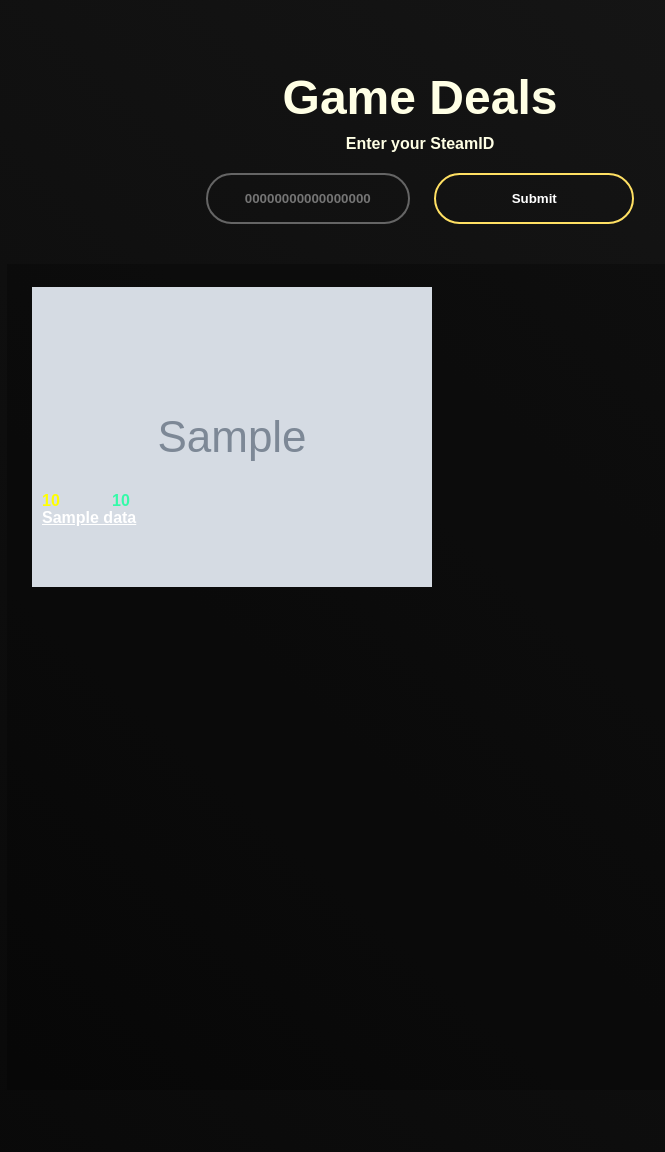
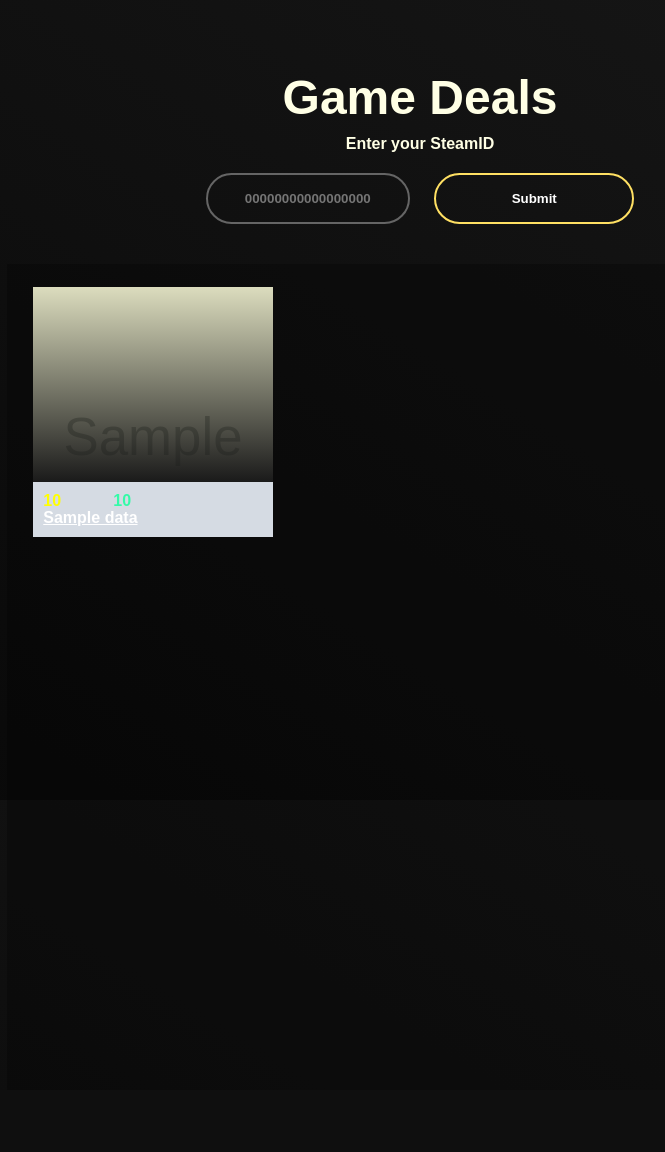
Before and after one commit to blazer2dev/steam-wishlist-viewer, a Flask app: template templates/index.html in a window 1280 px wide. Shown: the whole page, without its empty margins (220-885 px from the left). After the commit the page ends 537 px from the top, so only its background shows below. Run offline with Flask 3, Linux system fonts and the light colour scheme; the template is opened without the code that fills it: most values are stand-ins (such as "Sample title", 1, 10 or a date in 2020); grey boxes marked "Sample" are stand-in pictures; parts of the project's set-up code (start-up, migrations or seed data) failed here and were passed over.

Commit message:
Proper Background Gradient

```diff
--- a/static/css/style.css
+++ b/static/css/style.css
@@ -4,10 +4,10 @@
     font-family: sans-serif;
 }
 
-body,
-html {
+body {
     background-image: linear-gradient(to bottom left, rgb(23, 23, 23), rgb(8, 8, 8));
-    height: 120%;
+    background-attachment: fixed;
+    height: 100%;
 }
 
 .content {
@@ -70,9 +70,10 @@ html {
     top: 20px;
 
     background-color: rgba(0, 0, 0, 0.267);
-    height: 100vh;
     margin: auto;
+    min-height: 100vh;
     padding: 1%;
+    overflow: auto;
     max-width: 800px;
 }
 
@@ -80,9 +81,10 @@ html {
     background-color: rgba(255, 255, 255, 0.063);
     width: 30%;
     height: 250px;
-    margin: 1.3% 1.5%;
+    margin: 1.3% 1.66%;
     float: left;
     position: relative;
+    overflow: hidden;
 }
 
 .deal_container span {
@@ -111,8 +113,23 @@ html {
 }
 
 .deal_banner {
-    background-image: linear-gradient(to bottom, rgb(35, 35, 35), rgb(14, 14, 14));
     width: 100%;
-    height: 77%;
+    height: 78%;
     margin: auto;
+    display: flex;
+    justify-content: center;
 }
+
+.deal_gradient {
+    position: relative;
+    background-image: linear-gradient(to bottom, rgba(236, 224, 99, 0.289), rgba(26, 26, 26));
+    width: 100%;
+    height: 100%;
+    z-index: 1;
+}
+
+.deal_banner img {
+    position: absolute;
+    display: block;
+    transform: scale(1.2);
+}
--- a/templates/index.html
+++ b/templates/index.html
@@ -27,6 +27,7 @@
             <div class="deal_container">
                 <div class="deal_banner">
                     <img src={{data.img_url}}>
+                    <div class="deal_gradient"></div>
                 </div>
                 <span><a href={{data.url}} target="_blank">{{data.game_name}}</a></span>
                 <span class="keyshop_price">{{data.keyshop_price}}</span>
@@ -34,6 +35,19 @@
             </div>
             {% endfor %}
 
+            <!---
+            <div class="deal_container">
+                <div class="deal_banner">
+                    <img src=https://img.gg.deals/52/c2/d98a5c9eac66dfb7eb44f998b5751e2f6390_307xr176.jpg>
+                    <div class="deal_gradient"></div>
+                </div>
+                <span><a href=https://img.gg.deals/52/c2/d98a5c9eac66dfb7eb44f998b5751e2f6390_307xr176.jpg
+                        target="_blank">A Hat In Time</a></span>
+                <span class="keyshop_price">45.97</span>
+                <span class="official_price">83.25</span>
+            </div>
+        -->
+
         </div>
 
     </div>
```
Also changed, not shown: routes.py (+7 -1 lines).
